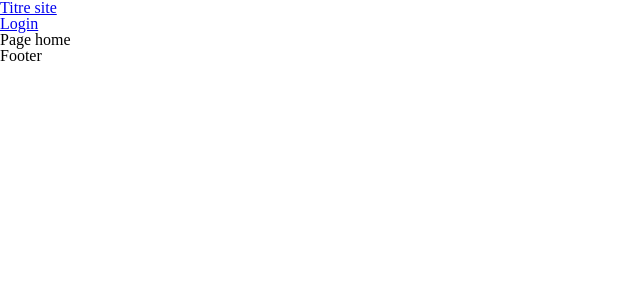
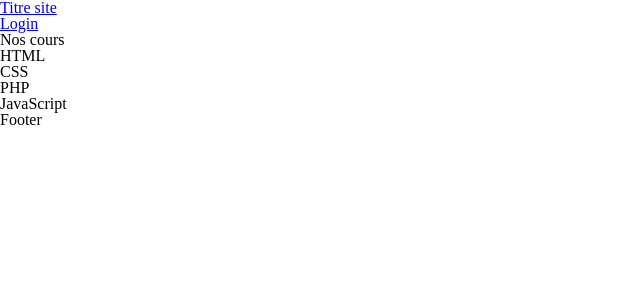
Before and after one commit to DoudouPike/support_dev, a PHP site: page / in a window 1280 px wide. Shown: the top 300 px of the page, without its empty margins (0-640 px from the left). Run offline with PHP 8.4, Linux system fonts and the light colour scheme.

Commit message:
quelques lignes html sur home

```diff
--- a/views/home.phtml
+++ b/views/home.phtml
@@ -1 +1,22 @@
-<h2>Page home</h2>
+<div class="container">
+
+	<main>
+
+		<h2 class="lesson">Nos cours</h2>
+		<article class="linkArea">
+			<h3>HTML</h3>
+		</article>
+		<article class="linkArea">
+			<h3>CSS</h3>
+		</article>
+		<article class="linkArea">
+			<h3>PHP</h3>
+		</article>
+		<article class="linkArea">
+			<h3>JavaScript</h3>
+		</article>
+
+	</main>
+
+
+</div>
```
